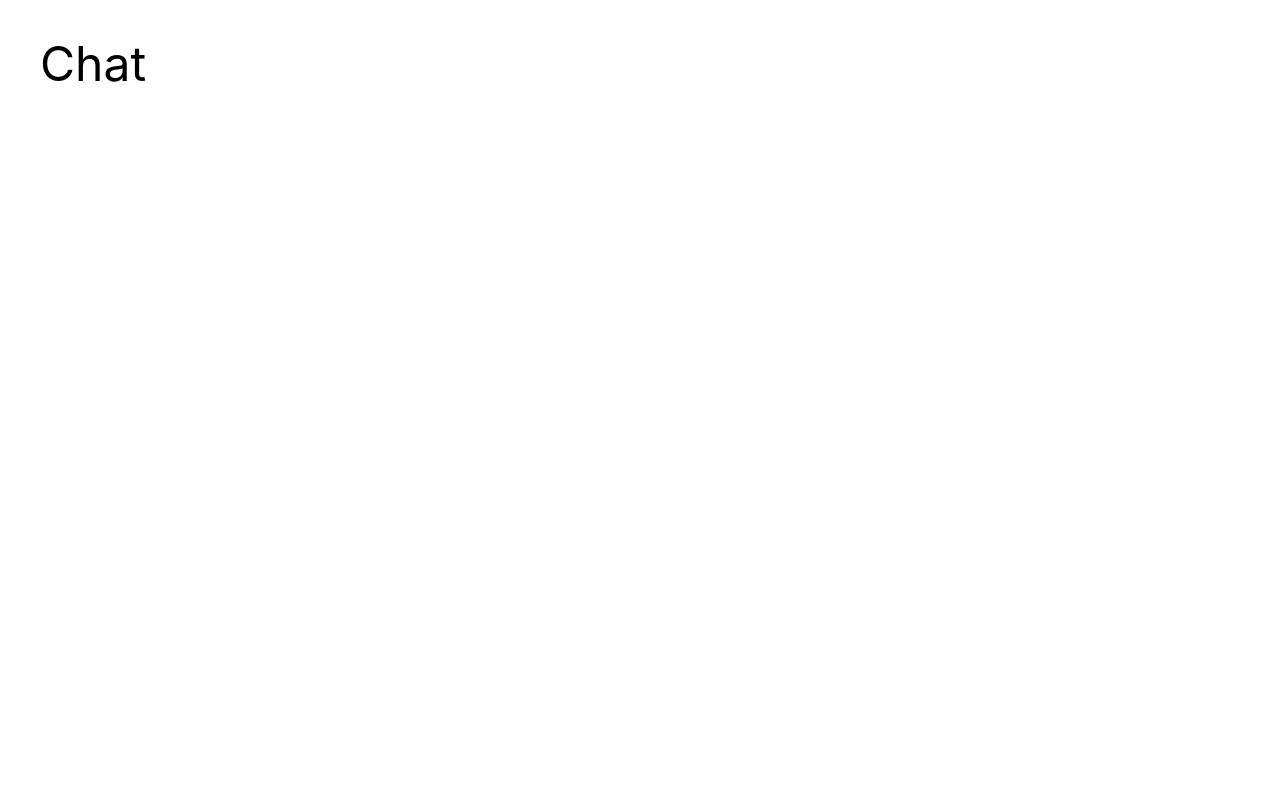
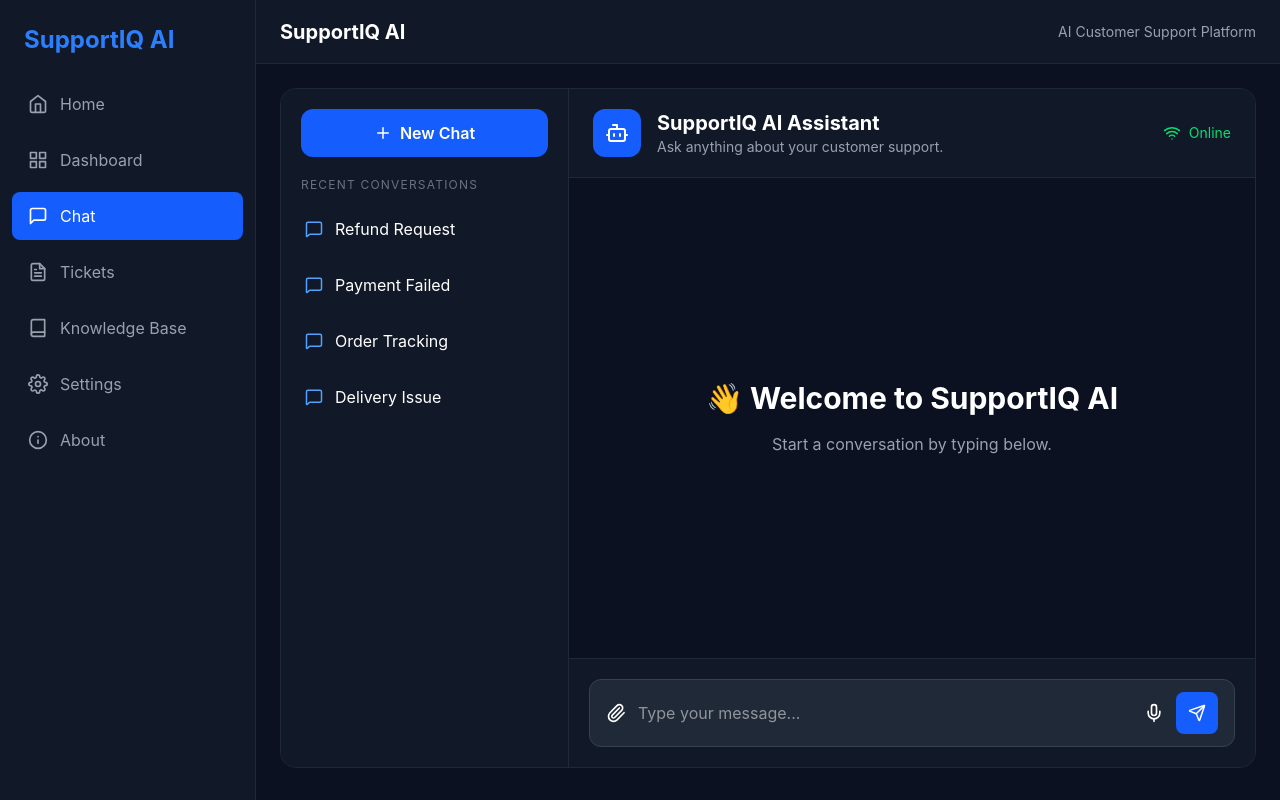
Before and after one commit to Tharun-Ajmeera/supportiq-ai, a React (Vite) app: page /chat in a window 1280 px wide. Built offline with nearby package versions, Linux system fonts and the light colour scheme.

Commit message:
Create Chat module layout

```diff
--- /dev/null
+++ b/src/components/chat/ChatHeader.jsx
@@ -0,0 +1,41 @@
+import { Bot, Wifi } from "lucide-react";
+
+export default function ChatHeader() {
+  return (
+    <header className="flex items-center justify-between border-b border-gray-800 bg-[#111827] px-6 py-5">
+
+      <div className="flex items-center gap-4">
+
+        <div className="flex h-12 w-12 items-center justify-center rounded-xl bg-blue-600">
+
+          <Bot size={24} />
+
+        </div>
+
+        <div>
+
+          <h2 className="text-xl font-bold">
+            SupportIQ AI Assistant
+          </h2>
+
+          <p className="text-sm text-gray-400">
+            Ask anything about your customer support.
+          </p>
+
+        </div>
+
+      </div>
+
+      <div className="flex items-center gap-2 text-green-400">
+
+        <Wifi size={18} />
+
+        <span className="text-sm">
+          Online
+        </span>
+
+      </div>
+
+    </header>
+  );
+}
--- a/src/components/chat/ChatInput.jsx
+++ b/src/components/chat/ChatInput.jsx
@@ -0,0 +1,32 @@
+import { Paperclip, Mic, Send } from "lucide-react";
+
+export default function ChatInput() {
+  return (
+    <div className="border-t border-gray-800 bg-[#111827] p-5">
+
+      <div className="flex items-center gap-3 rounded-xl border border-gray-700 bg-[#1F2937] px-4 py-3">
+
+        <Paperclip size={20} />
+
+        <input
+          type="text"
+          placeholder="Type your message..."
+          className="flex-1 bg-transparent outline-none"
+        />
+
+        <Mic
+          size={20}
+          className="cursor-pointer"
+        />
+
+        <button className="rounded-lg bg-blue-600 p-3 hover:bg-blue-700 transition">
+
+          <Send size={18} />
+
+        </button>
+
+      </div>
+
+    </div>
+  );
+}
--- /dev/null
+++ b/src/components/chat/ChatSidebar.jsx
@@ -0,0 +1,70 @@
+import { Plus, MessageSquare } from "lucide-react";
+
+const chats = [
+  {
+    id: 1,
+    title: "Refund Request",
+  },
+  {
+    id: 2,
+    title: "Payment Failed",
+  },
+  {
+    id: 3,
+    title: "Order Tracking",
+  },
+  {
+    id: 4,
+    title: "Delivery Issue",
+  },
+];
+
+export default function ChatSidebar() {
+  return (
+    <aside className="w-72 border-r border-gray-800 bg-[#111827] flex flex-col">
+
+      <div className="p-5">
+
+        <button className="w-full flex items-center justify-center gap-2 rounded-xl bg-blue-600 py-3 font-semibold hover:bg-blue-700 transition">
+
+          <Plus size={18} />
+
+          New Chat
+
+        </button>
+
+      </div>
+
+      <div className="px-5 pb-3">
+
+        <p className="text-xs uppercase tracking-widest text-gray-500">
+          Recent Conversations
+        </p>
+
+      </div>
+
+      <div className="flex-1 overflow-y-auto px-3">
+
+        {chats.map((chat) => (
+
+          <button
+            key={chat.id}
+            className="mb-2 flex w-full items-center gap-3 rounded-xl p-3 text-left hover:bg-[#1F2937] transition"
+          >
+
+            <MessageSquare
+              size={18}
+              className="text-blue-400"
+            />
+
+            <span>{chat.title}</span>
+
+          </button>
+
+        ))}
+
+      </div>
+
+    </aside>
+  );
+}
--- a/src/components/chat/ChatWindow.jsx
+++ b/src/components/chat/ChatWindow.jsx
@@ -0,0 +1,19 @@
+export default function ChatWindow() {
+  return (
+    <div className="flex-1 flex items-center justify-center bg-[#0B1120]">
+
+      <div className="text-center">
+
+        <h2 className="text-3xl font-bold">
+          👋 Welcome to SupportIQ AI
+        </h2>
+
+        <p className="mt-4 text-gray-400">
+          Start a conversation by typing below.
+        </p>
+
+      </div>
+
+    </div>
+  );
+}
--- a/src/pages/Chat/Chat.jsx
+++ b/src/pages/Chat/Chat.jsx
@@ -1,3 +1,29 @@
+import MainLayout from "../../components/layout/MainLayout";
+import ChatSidebar from "../../components/chat/ChatSidebar";
+import ChatHeader from "../../components/chat/ChatHeader";
+import ChatWindow from "../../components/chat/ChatWindow";
+import ChatInput from "../../components/chat/ChatInput";
+
 export default function Chat() {
-  return <h1 className="text-5xl p-10">Chat</h1>;
+  return (
+    <MainLayout>
+      <div className="flex h-[calc(100vh-120px)] overflow-hidden rounded-2xl border border-gray-800 bg-[#0F172A]">
+
+        {/* Sidebar */}
+        <ChatSidebar />
+
+        {/* Chat Area */}
+        <div className="flex flex-1 flex-col">
+
+          <ChatHeader />
+
+          <ChatWindow />
+
+          <ChatInput />
+
+        </div>
+
+      </div>
+    </MainLayout>
+  );
 }
```
